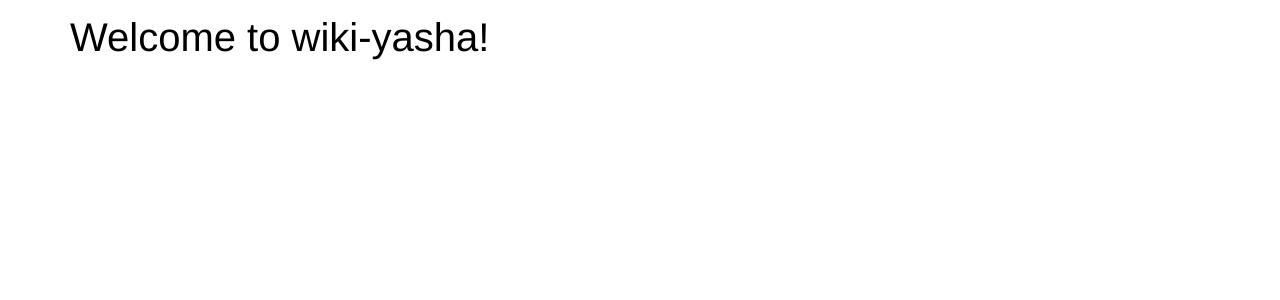
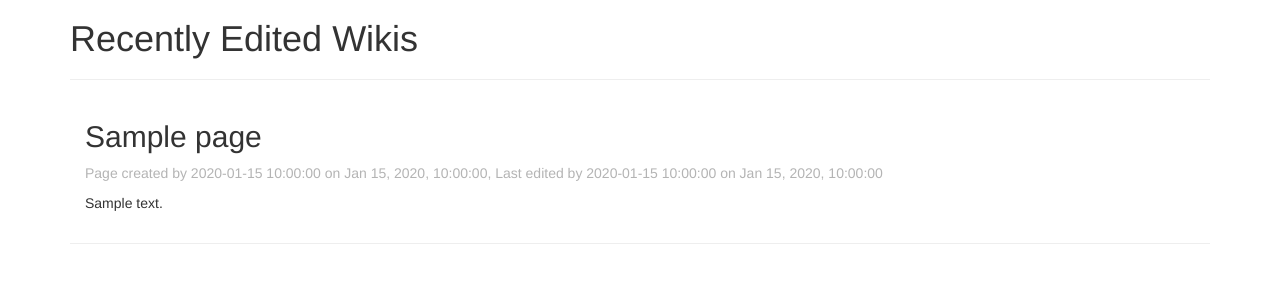
Before and after one commit to yashap/wiki-yasha, a Python web app: template templates/home.html in a window 1280 px wide. Shown: the part 51-351 px from the top of the page. Run offline with Jinja, Linux system fonts and the light colour scheme; the template is opened without the code that fills it: most values are stand-ins (such as "Sample title", 1, 10 or a date in 2020).

Commit message:
Fixed consistency issues, home page displays top 10 posts

```diff
--- a/handlers/home.py
+++ b/handlers/home.py
@@ -1,7 +1,9 @@
 #!/usr/bin/env python
 
 import handler
+from entities import Page
 
 class Home(handler.Handler):
 	def get(self):
-		self.render("home.html")
+		top_pages = Page.Page.top_10()
+		self.render("home.html", top_pages=top_pages)
--- a/index.yaml
+++ b/index.yaml
@@ -9,3 +9,9 @@ indexes:
 # manually, move them above the marker line.  The index.yaml file is
 # automatically uploaded to the admin console when you next deploy
 # your application using appcfg.py.
+
+- kind: Page
+  ancestor: yes
+  properties:
+  - name: last_modified
+    direction: desc
--- a/static/css/styles.css
+++ b/static/css/styles.css
@@ -4,6 +4,14 @@ body {
 .error {
 	color: red;
 }
+.subtle {
+	color: #b4b4b4;
+}
+
+/*--------------------------------------
+Styles from previous project, verify that I still want
+--------------------------------------*/
+
 label {
 	display: block;
 	font-size: 20px;
--- a/templates/edit_page.html
+++ b/templates/edit_page.html
@@ -20,7 +20,7 @@
 		{% if created %}
 		<div class="row">
 			<div class="col-md-12">
-				<p>Page created by {{created_user}} on {{created.strftime("%b %d, %Y, %H:%M:%S")}}, Last edited by {{modified_user}} on {{last_modified.strftime("%b %d, %Y, %H:%M:%S")}}</p>
+				<p class="subtle">Page created by {{created_user}} on {{created.strftime("%b %d, %Y, %H:%M:%S")}}, Last edited by {{modified_user}} on {{last_modified.strftime("%b %d, %Y, %H:%M:%S")}}</p>
 			</div>
 		</div>
 		{% endif %}
--- a/templates/home.html
+++ b/templates/home.html
@@ -3,7 +3,36 @@
 {% block title %}wiki-yasha{% endblock %}
 
 {% block content %}
-	<a class="main-title">Welcome to wiki-yasha!</a>
+	<h1>Recently Edited Wikis</h1>
+
+	<hr>
+
+	{% if top_pages %}
+		{% for page in top_pages %}
+		<div class="container">
+			<div class="row">
+				<div class="col-md-12">
+					<h2>{{page.title}}</h2>
+				</div>
+			</div>
+
+			<div class="row">
+				<div class="col-md-12">
+					<p class="subtle">Page created by {{page.created_user}} on {{page.created.strftime("%b %d, %Y, %H:%M:%S")}}, Last edited by {{page.modified_user}} on {{page.last_modified.strftime("%b %d, %Y, %H:%M:%S")}}</p>
+				</div>
+			</div>
+
+			<div class="row">
+				<div class="col-md-12">
+					<p>{{page.content}}</p>
+				</div>
+			</div>
+		</div>
+
+		<hr>
+		{% endfor %}
+	{% endif %}
+
 {% endblock %}
 
 {% block js %}
--- a/templates/page.html
+++ b/templates/page.html
@@ -16,7 +16,7 @@
 	{% if created %}
 	<div class="row">
 		<div class="col-md-12">
-			<p>Page created by {{created_user}} on {{created.strftime("%b %d, %Y, %H:%M:%S")}}, Last edited by {{modified_user}} on {{last_modified.strftime("%b %d, %Y, %H:%M:%S")}}</p>
+			<p class="subtle">Page created by {{created_user}} on {{created.strftime("%b %d, %Y, %H:%M:%S")}}, Last edited by {{modified_user}} on {{last_modified.strftime("%b %d, %Y, %H:%M:%S")}}</p>
 		</div>
 	</div>
 	{% endif %}
```
Also changed, not shown: NEXT_STEPS.txt (+4 -3 lines), entities/Page.py (+7 -3 lines), entities/User.py (+8 -7 lines), handlers/editPage.py (+5 -7 lines).
